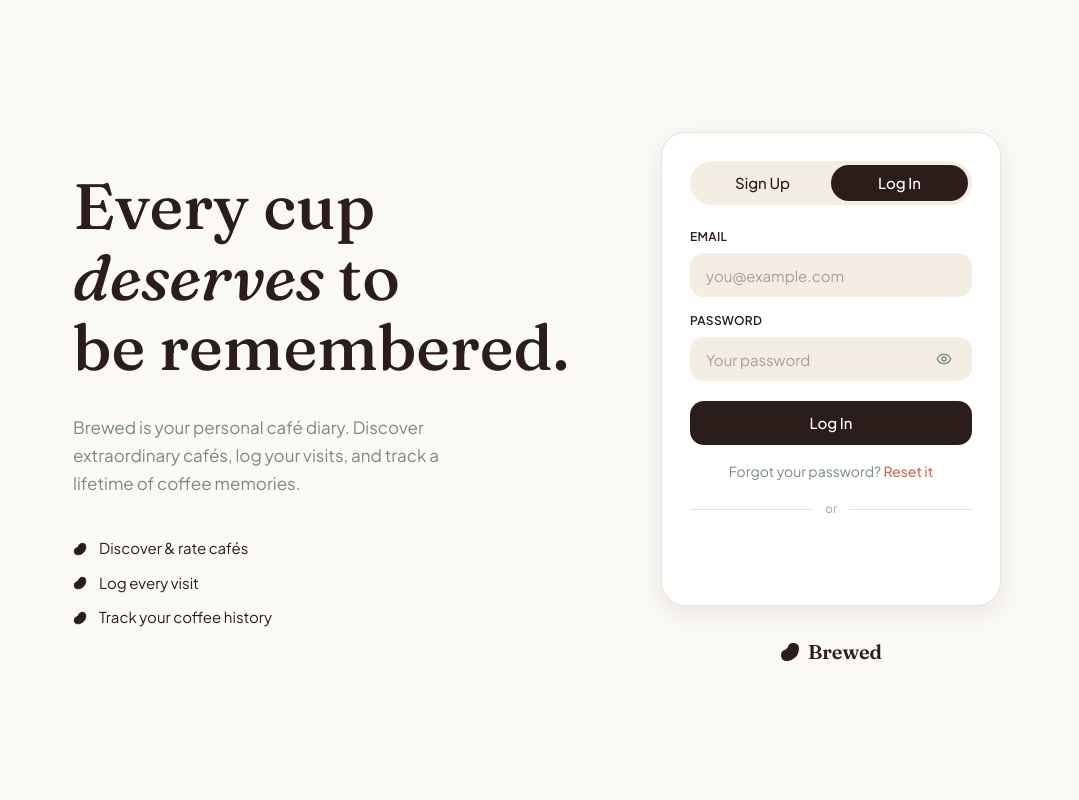
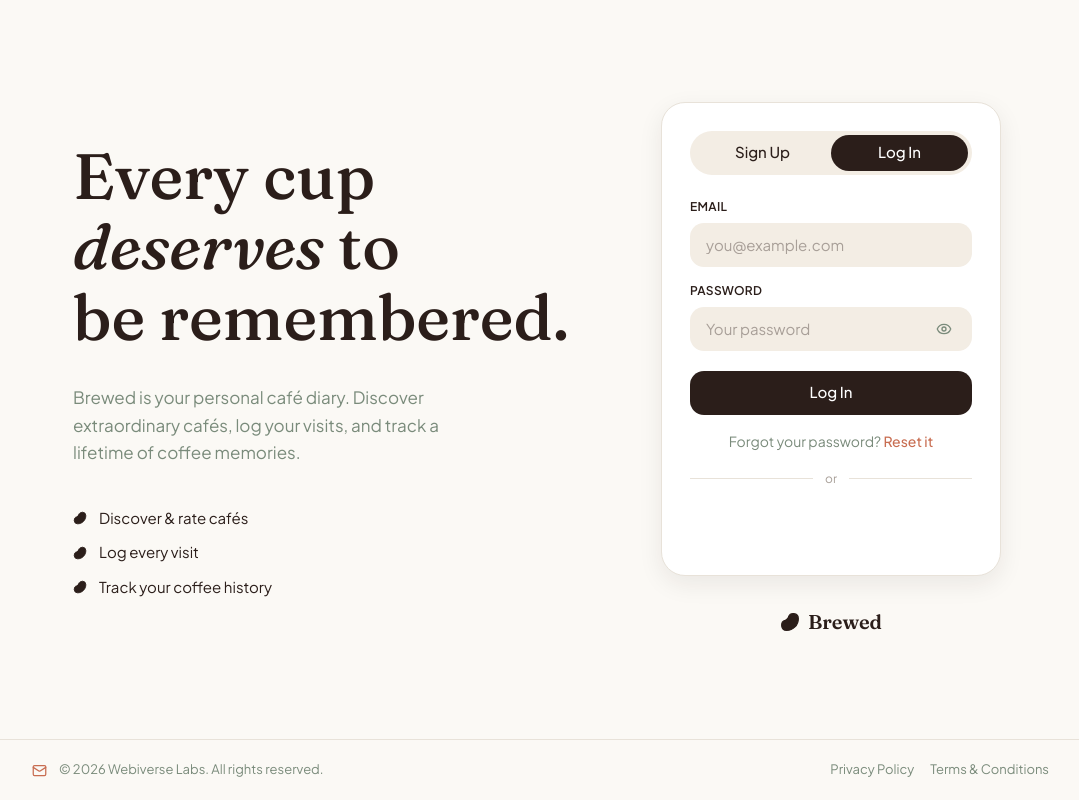
Before and after one commit to Webiverse-Labs/brewed, a React (Vite) app in the folder frontend/: page /login in a window 1280 px wide. Shown: the whole page, without its empty margins (103-1182 px from the left). Built offline with nearby package versions, Linux system fonts and the light colour scheme; no server answers.

Commit message:
feat: add Footer component with developer email copy functionality and update layouts to include Footer

```diff
--- a/frontend/src/components/layout/AdminLayout.jsx
+++ b/frontend/src/components/layout/AdminLayout.jsx
@@ -3,6 +3,7 @@ import { Outlet } from "react-router-dom";
 import { Menu } from "lucide-react";
 import AdminSidebar from "../admin/AdminSidebar.jsx";
 import Logo from "../ui/Logo.jsx";
+import Footer from "./Footer.jsx";
 
 // Figma `AdminApp`: fixed sidebar from lg up, DaisyUI drawer below.
 function AdminLayout() {
@@ -34,6 +35,7 @@ function AdminLayout() {
         <main className="flex-1 px-5 py-6 md:px-8 md:py-8">
           <Outlet />
         </main>
+        <Footer />
       </div>
 
       <div className="drawer-side z-40">
--- a/frontend/src/components/layout/AuthLayout.jsx
+++ b/frontend/src/components/layout/AuthLayout.jsx
@@ -2,6 +2,7 @@ import { useRef } from "react";
 import { Outlet, useNavigate } from "react-router-dom";
 import CoffeeBean from "../ui/CoffeeBean.jsx";
 import Logo from "../ui/Logo.jsx";
+import Footer from "./Footer.jsx";
 
 const bullets = ["Discover & rate cafés", "Log every visit", "Track your coffee history"];
 const ADMIN_CLICKS = 5;
@@ -25,7 +26,8 @@ function AuthLayout() {
   };
 
   return (
-    <div className="mx-auto grid min-h-screen max-w-[1024px] content-center items-center gap-10 px-5 py-10 md:grid-cols-[1fr_340px] md:gap-16 md:px-12">
+    <div className="flex min-h-screen flex-col">
+      <div className="mx-auto grid w-full max-w-[1024px] flex-1 content-center items-center gap-10 px-5 py-10 md:grid-cols-[1fr_340px] md:gap-16 md:px-12">
         <div className="text-center md:text-left">
           <h1 className="mx-auto max-w-[440px] font-display text-[40px] leading-[1.1] font-medium md:mx-0 md:max-w-none md:text-[64px]">
             {/* Line breaks pinned on desktop to match the Figma wrap */}
@@ -57,6 +59,8 @@ function AuthLayout() {
           </div>
         </div>
       </div>
+      <Footer />
+    </div>
   );
 }
 
--- /dev/null
+++ b/frontend/src/components/layout/Footer.jsx
@@ -0,0 +1,64 @@
+import { Link } from "react-router-dom";
+import { Mail } from "lucide-react";
+import toast from "react-hot-toast";
+import { cn } from "../../lib/cn.js";
+
+const DEV_EMAIL = "webiverselabs@gmail.com";
+
+async function copyDeveloperEmail() {
+  try {
+    if (navigator.clipboard?.writeText) {
+      await navigator.clipboard.writeText(DEV_EMAIL);
+    } else {
+      const input = document.createElement("textarea");
+      input.value = DEV_EMAIL;
+      input.setAttribute("readonly", "");
+      input.style.position = "fixed";
+      input.style.opacity = "0";
+      document.body.append(input);
+      input.select();
+      document.execCommand?.("copy");
+      input.remove();
+    }
+    toast.success(`Copied ${DEV_EMAIL} to clipboard.`, { id: "copy-dev-email" });
+  } catch {
+    toast.error(`Couldn't copy email: ${DEV_EMAIL}`, { id: "copy-dev-email" });
+  }
+}
+
+export function CopyDeveloperEmailButton() {
+  return (
+    <button
+      type="button"
+      onClick={copyDeveloperEmail}
+      aria-label={`Copy developer team email ${DEV_EMAIL}`}
+      title={`Copy ${DEV_EMAIL}`}
+      className="inline-flex size-7 items-center justify-center rounded-full text-accent transition-colors hover:bg-base-200 focus-visible:outline-2 focus-visible:outline-accent"
+    >
+      <Mail size={15} />
+    </button>
+  );
+}
+
+function Footer({ className }) {
+  return (
+    <footer className={cn("border-t border-base-300 px-5 py-4 text-[13px] text-secondary md:px-10", className)}>
+      <div className="mx-auto flex max-w-[1024px] flex-col items-center justify-between gap-2 sm:flex-row sm:gap-4">
+        <div className="flex flex-wrap items-center justify-center gap-1.5 sm:justify-start">
+          <CopyDeveloperEmailButton />
+          <span>© 2026 Webiverse Labs. All rights reserved.</span>
+        </div>
+        <nav aria-label="Footer" className="flex flex-wrap items-center justify-center gap-4">
+          <Link to="/privacy" className="hover:text-base-content hover:underline">
+            Privacy Policy
+          </Link>
+          <Link to="/terms" className="hover:text-base-content hover:underline">
+            Terms & Conditions
+          </Link>
+        </nav>
+      </div>
+    </footer>
+  );
+}
+
+export default Footer;
--- a/frontend/src/components/layout/UserLayout.jsx
+++ b/frontend/src/components/layout/UserLayout.jsx
@@ -2,6 +2,7 @@ import { useCallback, useState } from "react";
 import { Outlet, useLocation, useNavigate } from "react-router-dom";
 import UserNavbar from "./UserNavbar.jsx";
 import MobileTabBar from "./MobileTabBar.jsx";
+import Footer from "./Footer.jsx";
 import SearchOverlay from "../cafe/SearchOverlay.jsx";
 import SuggestCafeForm from "../cafe/SuggestCafeForm.jsx";
 import VerifyEmailBanner from "../user/VerifyEmailBanner.jsx";
@@ -39,12 +40,13 @@ function UserLayout() {
   const hasUnread = user.unreadNotifications > 0;
 
   return (
-    <div className="min-h-screen">
+    <div className="flex min-h-screen flex-col">
       <UserNavbar hasUnread={hasUnread} />
-      <main className="pb-28 md:pb-16">
+      <main className="flex-1 pb-8 md:pb-12">
         {user.emailVerified === false && <VerifyEmailBanner />}
         <Outlet context={{ openSuggest, openSearch }} />
       </main>
+      <Footer className="pb-20 md:pb-4" />
       <MobileTabBar hasUnread={hasUnread} />
 
       <SearchOverlay open={searchOpen} onClose={closeSearch} onSuggest={openSuggest} onShowMap={showOnMap} />
--- a/frontend/src/pages/legal/PolicyPage.jsx
+++ b/frontend/src/pages/legal/PolicyPage.jsx
@@ -1,5 +1,6 @@
 import { Link } from "react-router-dom";
 import Logo from "../../components/ui/Logo.jsx";
+import { CopyDeveloperEmailButton } from "../../components/layout/Footer.jsx";
 
 const policies = {
   privacy: {
@@ -120,9 +121,15 @@ function PolicyPage({ type }) {
           </section>
         </div>
       </main>
-      <footer className="flex gap-5 border-t border-base-300 pt-6 text-sm">
-        <Link to="/signup" className="font-medium text-accent hover:underline">Sign Up</Link>
-        <Link to="/login" className="text-secondary hover:underline">Log In</Link>
+      <footer className="flex flex-wrap items-center justify-between gap-3 border-t border-base-300 pt-4 text-[13px] text-secondary">
+        <div className="flex flex-wrap items-center gap-1.5">
+          <CopyDeveloperEmailButton />
+          <span>© 2026 Webiverse Labs. All rights reserved.</span>
+        </div>
+        <div className="flex gap-4">
+          <Link to="/signup" className="font-medium text-accent hover:underline">Sign Up</Link>
+          <Link to="/login" className="text-secondary hover:underline">Log In</Link>
+        </div>
       </footer>
     </div>
   );
```
Also changed, not shown: 1 other file (tests, documents, lock files or other folders). Lines whose indentation alone changed are shown as unchanged.
